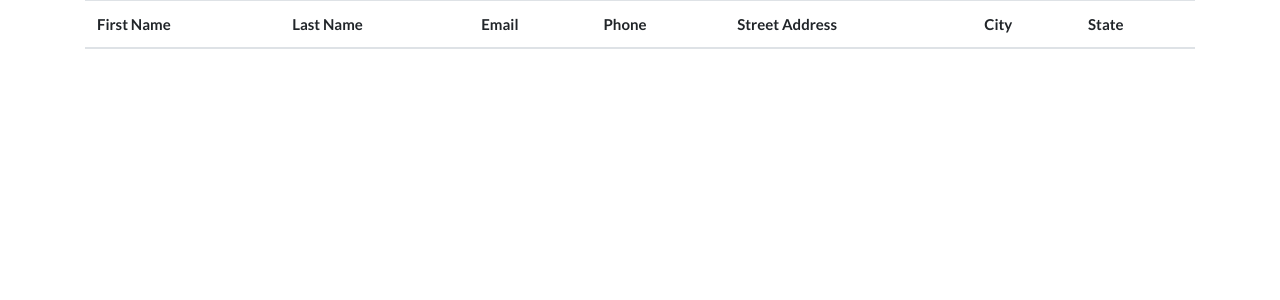
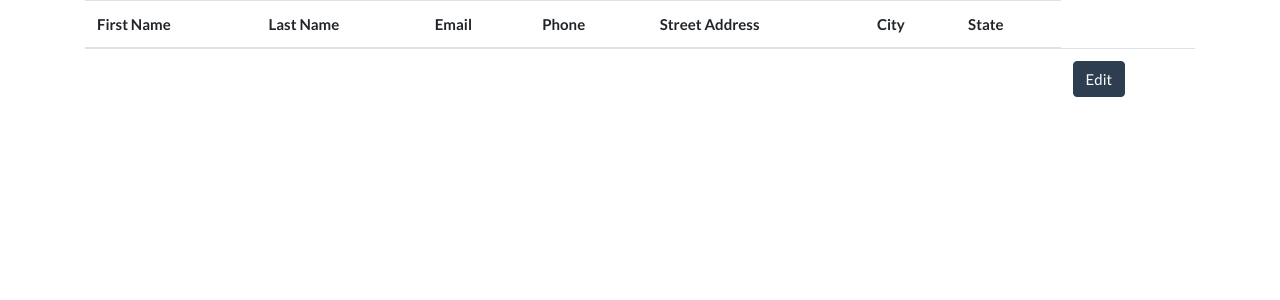
Before and after one commit to itanne99/IS218-Web-Application, a Flask app: page / in a window 1280 px wide. Shown: the part 71-371 px from the top of the page. Run offline with Flask 2, Linux system fonts and the light colour scheme; tables that the repository leaves empty or names only in its code hold one stand-in row (values such as "Sample post"); data that the repository does not hold is empty; some libraries are stand-ins or nearby versions.

Commit message:
Feature: Added 'Edit' Button to each person's line

```diff
--- a/app/templates/index.html
+++ b/app/templates/index.html
@@ -24,6 +24,7 @@
                     <td>{{ people.street_address }}</td>
                     <td>{{ people.city }}</td>
                     <td>{{ people.state }}</td>
+                    <td><a class="btn btn-primary" href="/editForm/{{ people.id }}" role="button">Edit</a></td>
                 </tr>
             {% endfor %}
             </tbody>
```
